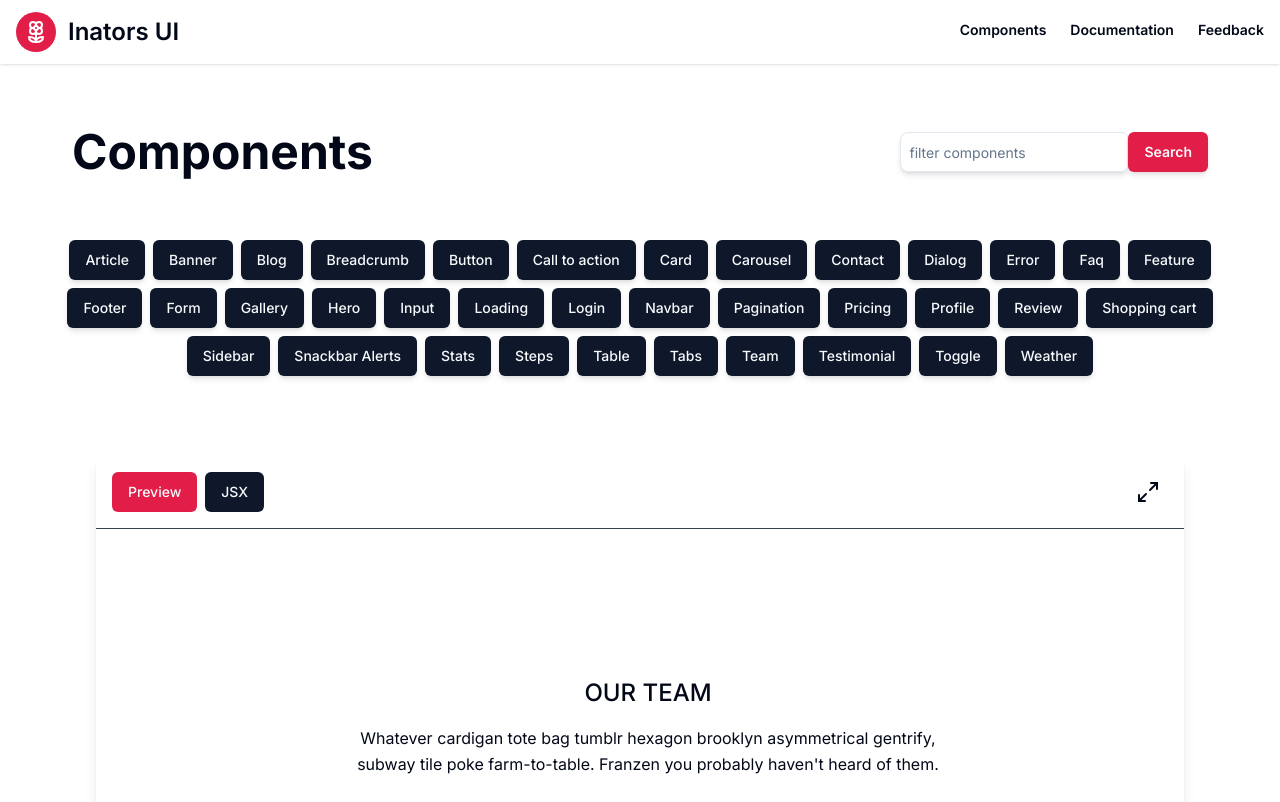
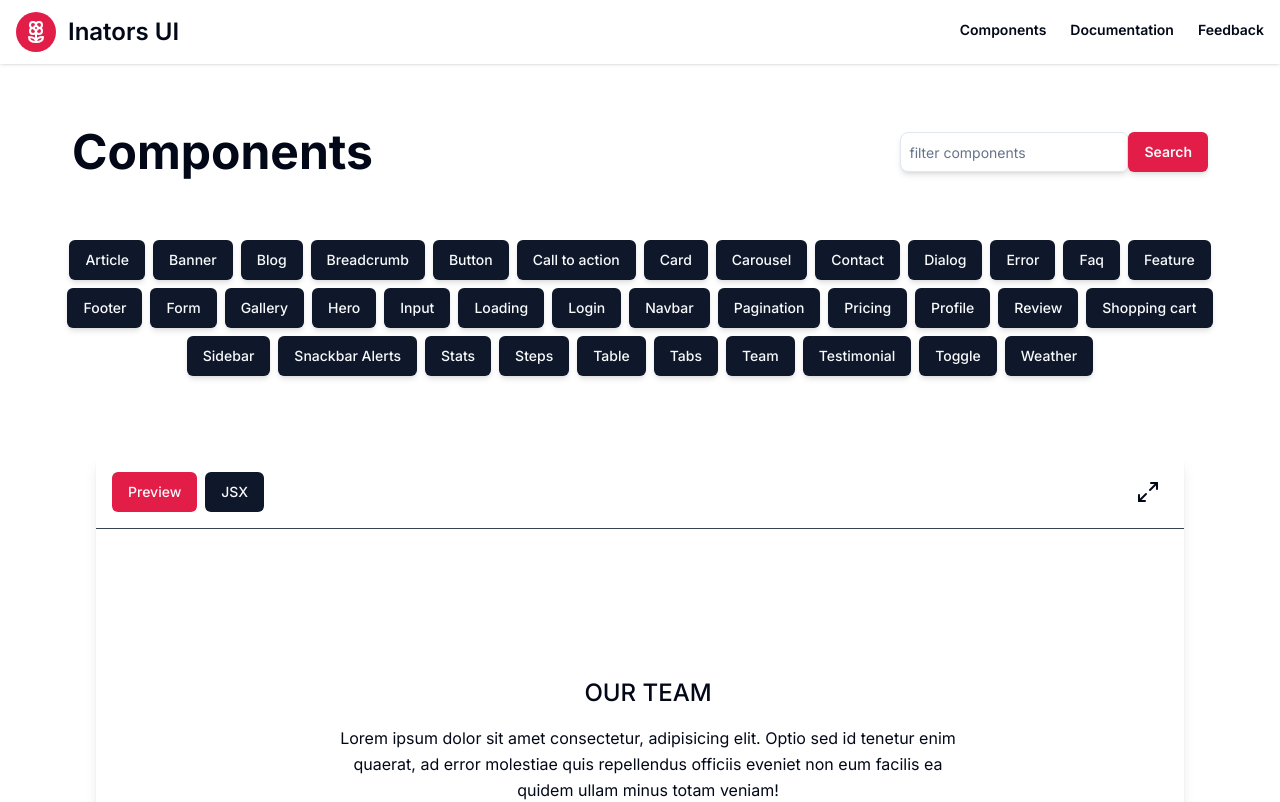
Before and after one commit to siddhartha-up80/inatorsui, a Next.js app: page /inators/team in a window 1280 px wide. Shown: the top 802 px of the page. Built offline with nearby package versions, Linux system fonts and the light colour scheme.

Commit message:
add all components

```diff
--- a/components/inatorscomponents/team/teambasic.tsx
+++ b/components/inatorscomponents/team/teambasic.tsx
@@ -11,9 +11,7 @@ const Teambasic = () => {
           <div className="flex flex-col text-center w-full mb-20">
             <h1 className="text-2xl font-medium title-font mb-4 ">OUR TEAM</h1>
             <p className="lg:w-2/3 mx-auto leading-relaxed text-base">
-              Whatever cardigan tote bag tumblr hexagon brooklyn asymmetrical
-              gentrify, subway tile poke farm-to-table. Franzen you probably
-              haven't heard of them.
+              Lorem ipsum dolor sit amet consectetur, adipisicing elit. Optio sed id tenetur enim quaerat, ad error molestiae quis repellendus officiis eveniet non eum facilis ea quidem ullam minus totam veniam!
             </p>
           </div>
           <div className="flex flex-wrap -m-4 gap-4 justify-center">
```
